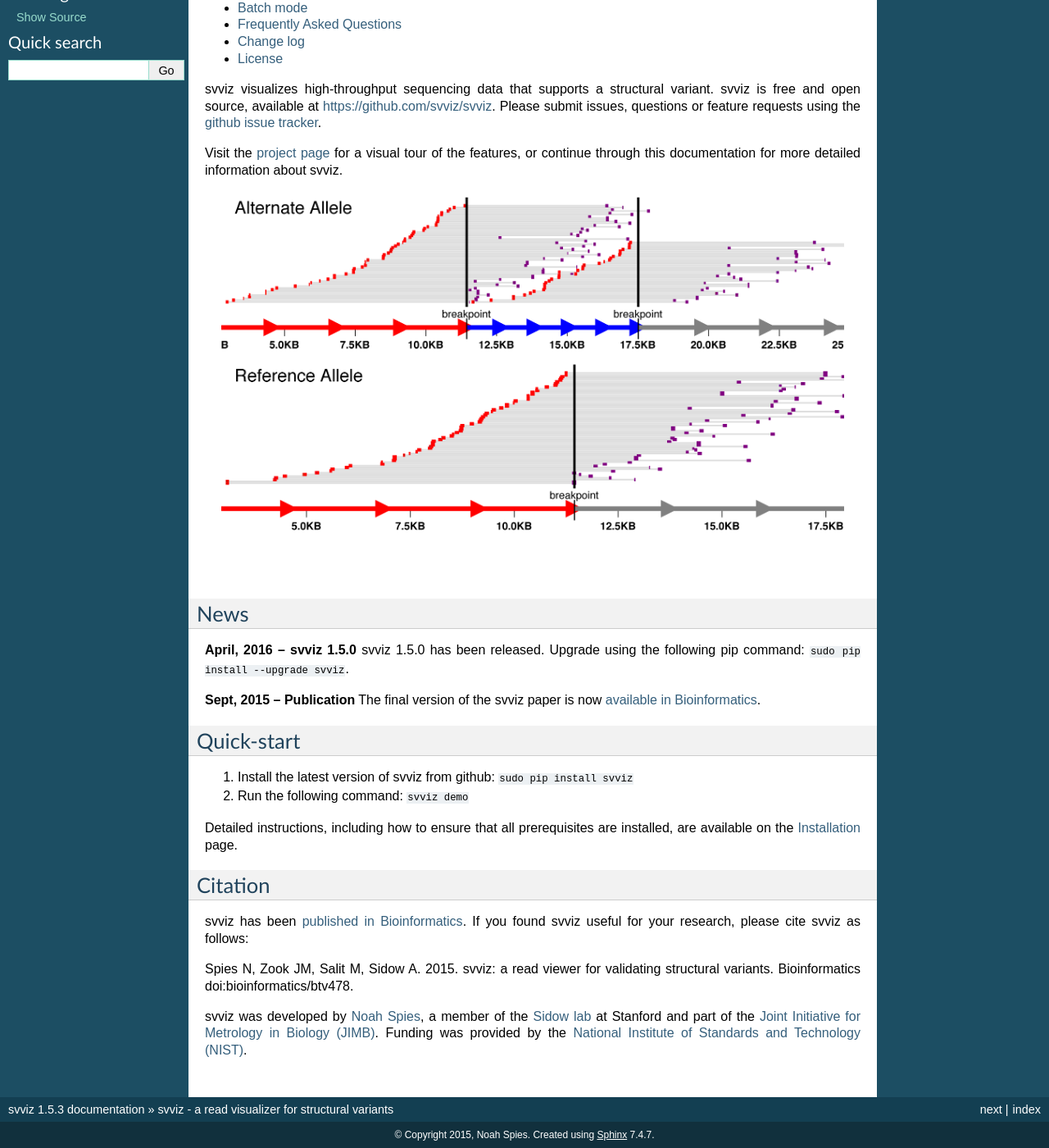
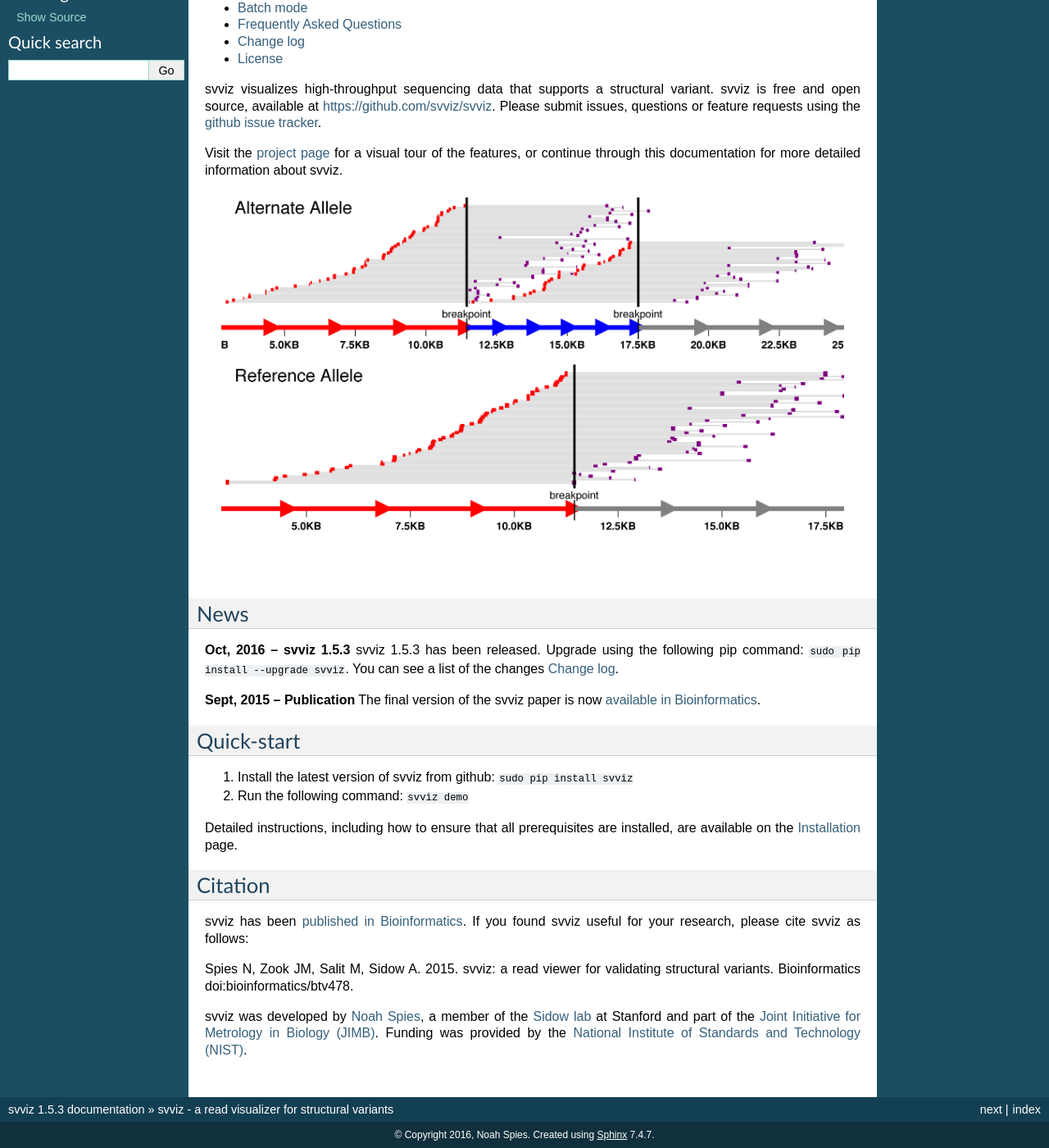
Before and after one commit to svviz/svviz, a Sphinx documentation site: the page built from docs/index.rst, in a window 1280 px wide and 1400 px high, scrolled down 238 px. Shown: the whole window at 82% size. Built offline with Sphinx 7.4.7, drawn with Linux system fonts in a browser that asks for light colours.

Commit message:
updating docs

```diff
--- a/docs/changelog.rst
+++ b/docs/changelog.rst
@@ -1,3 +1,5 @@
+.. _changelog:
+
 Change log
 ==========
 
--- a/docs/conf.py
+++ b/docs/conf.py
@@ -47,7 +47,7 @@
 
 # General information about the project.
 project = u'svviz'
-copyright = u'2015, Noah Spies'
+copyright = u'2016, Noah Spies'
 
 # The version info for the project you're documenting, acts as replacement for
 # |version| and |release|, also used in various other places throughout the
--- a/docs/index.rst
+++ b/docs/index.rst
@@ -36,7 +36,7 @@
 News
 ----
 
-**April, 2016 -- svviz 1.5.0** svviz 1.5.0 has been released. Upgrade using the following pip command: ``sudo pip install --upgrade svviz``.
+**Oct, 2016 -- svviz 1.5.3** svviz 1.5.3 has been released. Upgrade using the following pip command: ``sudo pip install --upgrade svviz``. You can see a list of the changes :ref:`changelog`.
 
 **Sept, 2015 -- Publication** The final version of the svviz paper is now `available in Bioinformatics <http://dx.doi.org/10.1093/bioinformatics/btv478>`_.
 
```
